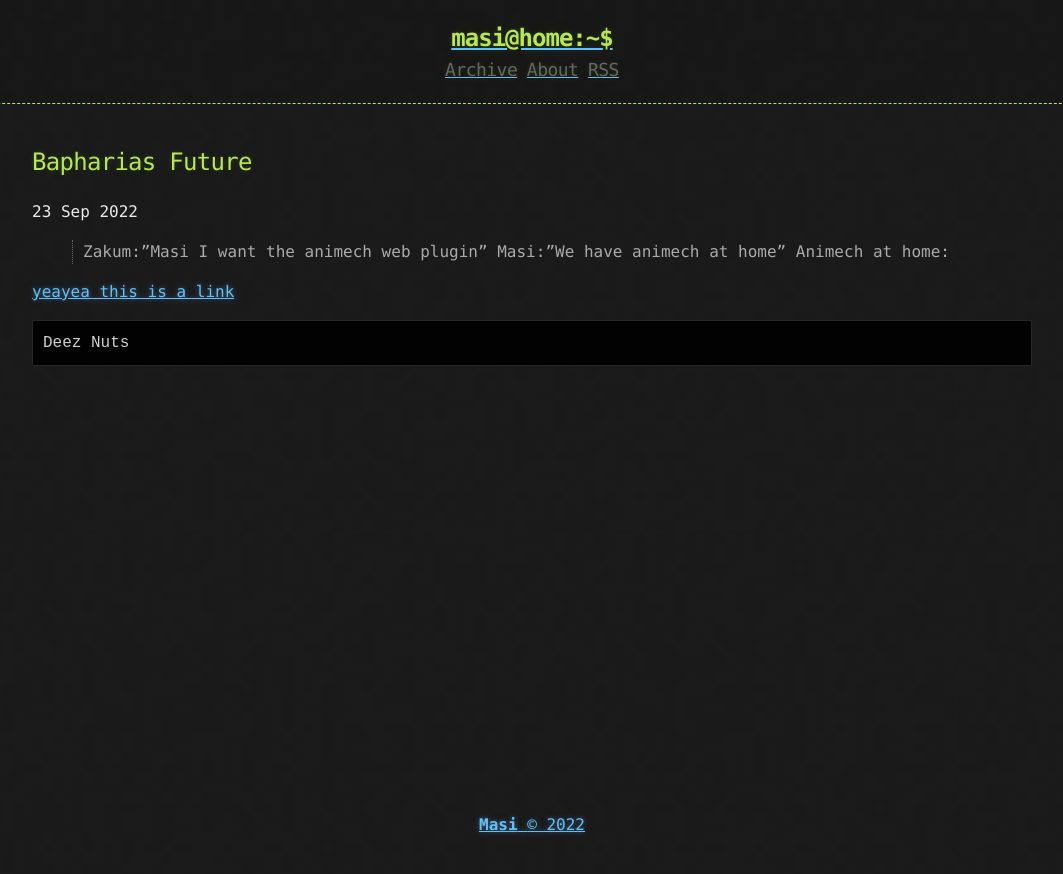
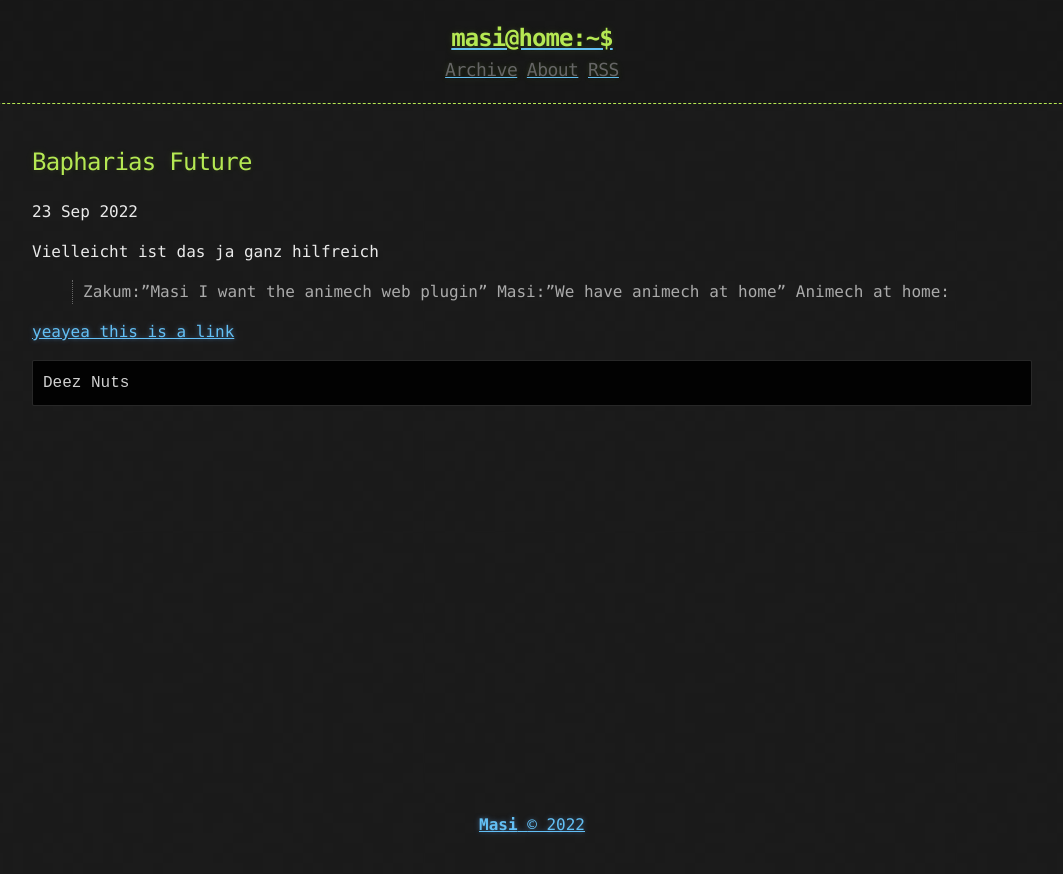
Before and after one commit to MtmoKata/MtmoKata.github.io, a Jekyll site: the page built from _posts/2022-09-23-Bapharias-Future.md, in a window 1280 px wide. Shown: the top 874 px of the page, without its empty margins (108-1171 px from the left). Built offline with Jekyll 4.4.1, drawn with Linux system fonts in a browser that asks for light colours.

Commit message:
Update 2022-09-23-Bapharias-Future.md

```diff
--- a/_posts/2022-09-23-Bapharias-Future.md
+++ b/_posts/2022-09-23-Bapharias-Future.md
@@ -2,6 +2,8 @@
 title: Bapharias Future
 published: true
 ---
+
+Vielleicht ist das ja ganz hilfreich
 
 > Zakum:"Masi I want the animech web plugin"
 > Masi:"We have animech at home"
```
